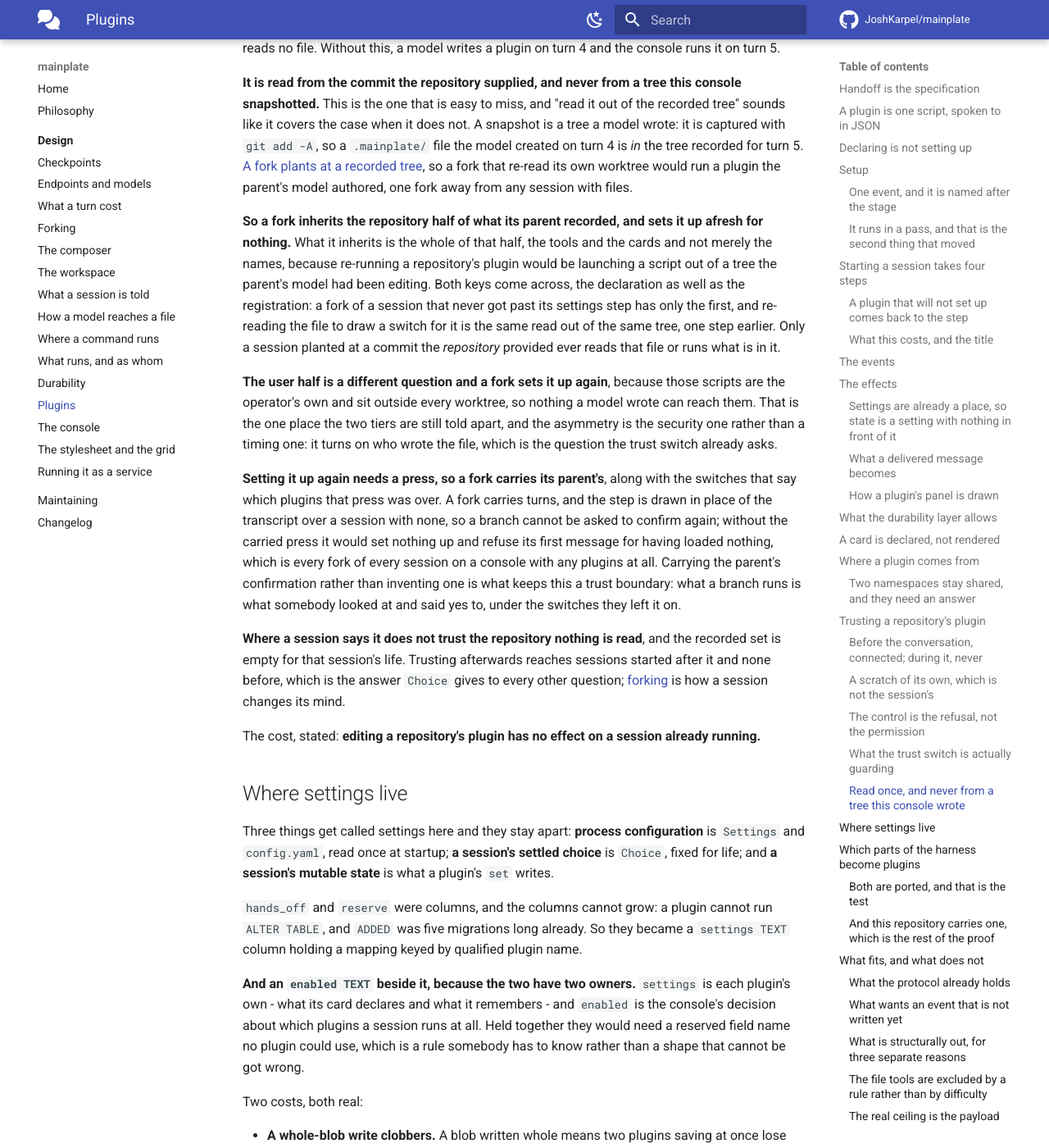
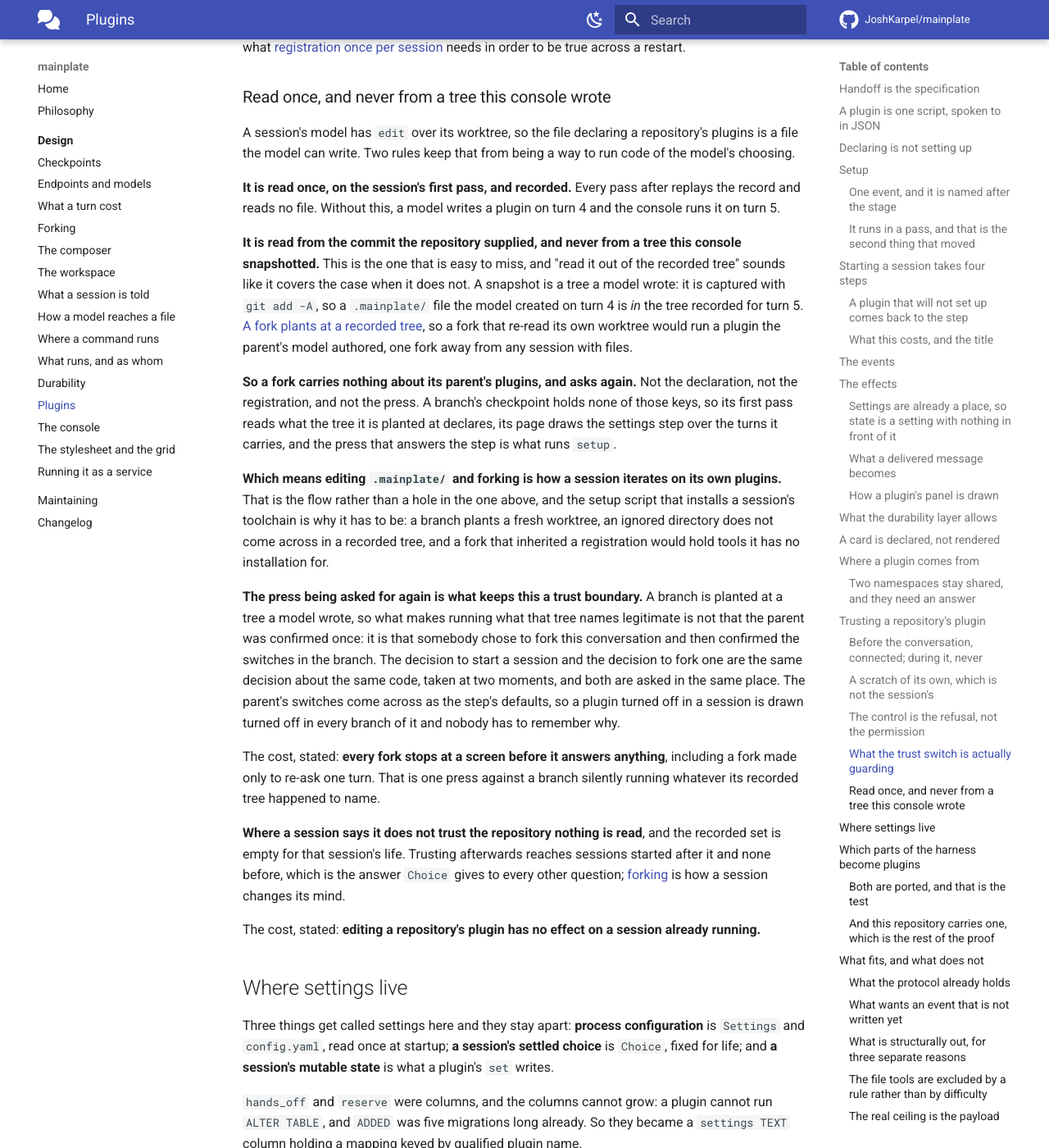
Before and after one commit to JoshKarpel/mainplate, an MkDocs documentation site: the page built from docs/design/plugins.md, in a window 1280 px wide and 1400 px high, scrolled down 21957 px. Shown: the whole window at 82% size. Built offline with MkDocs 1.6.1 and Material for MkDocs 9.7.7, drawn with Linux system fonts in a browser that asks for light colours; comment, search, counter and statistics services are not loaded; some of the changed text lies outside the part shown.

Commit message:
revise setup

```diff
--- a/docs/design/plugins.md
+++ b/docs/design/plugins.md
@@ -197,17 +197,16 @@ has pressed anything*.
 **And two more beside them, `plugins:declared:console` and `plugins:declared:repository`**, holding
 what was read out of files before any of it ran. Four keys rather than two because the two questions
 have different answers at different moments: between them a session is on its settings step, with a
-declaration to draw switches from and no registration at all. They split by tier on the same rule and
-for the same reason, so a fork inherits the repository's declaration as well as its registration - a
-fork of a session that never got past its step has only the first, and re-reading the file to draw a
-switch would be the same read out of the same model-written tree, one step earlier.
+declaration to draw switches from and no registration at all. They split by tier because the tiers
+are read from different places and one of them can fail on its own, not because a fork treats them
+differently: [a fork carries none of the
+four](#read-once-and-never-from-a-tree-this-console-wrote).
 
 **Forking is how a conversation picks up an edited plugin**, and that is the existing answer rather
-than a new one: a fork is a session, so it sets the operator's plugins up afresh, and the way to
-carry work across a plugin change is the control that already carries it across a change of model or
-a change of mind. A repository's plugin is [the exception and cannot be reloaded that
-way](#read-once-and-never-from-a-tree-this-console-wrote); a fresh session is what picks one of
-those up.
+than a new one: a fork is a session, so it declares and sets up from scratch, and the way to carry
+work across a plugin change is the control that already carries it across a change of model or a
+change of mind. A repository's plugin is [no exception and is picked up the same
+way](#read-once-and-never-from-a-tree-this-console-wrote), out of the tree the branch is planted at.
 
 There is deliberately no reload that reaches a *running* session. A set of tools that changed under
 a conversation would invalidate the prefix beneath it and leave the turns already recorded having
@@ -264,6 +263,15 @@ and its own note says an empty take raises and the pass comes back `Blocked` unt
 delivered. So "set up, then stop and wait" is `planting` moving above `opening_turn` in the loop,
 plus a session that is queued by `make_ready` rather than by a delivery. A session nobody types into
 holds no lease and no worker slot, because a blocked pass has released its claim.
+
+**A fork walks the same four steps with a message already in its inbox**, which is the one place the
+waiting is not `opening_turn`'s. A branch queues the turn it re-asks, so the pass at step 2 is handed
+that message instead of blocking on nothing, and finds no registration under it. It stops there
+having recorded *nothing*: no turn is answered, no refusal is written, and the page draws the step
+exactly as it would for a session nobody has typed into. The press at step 3 asks for the pass that
+picks the message up. A refusal recorded at that point, which is what used to happen on the argument
+that the message box is on the far side of the step, would have made every branch with something to
+re-ask a session saying it could not be answered.
 
 **Step 4 is a pass rather than the press, and this is the one that changed.** An earlier build ran
 the whole thing in the request handler, on the argument that describing was a handful of short-lived
@@ -815,8 +823,9 @@ which trains somebody to answer without reading.
 
 So it is recorded **per session, on the `Choice`**, settled before the first message and fixed for
 its life like everything else there - and changing your mind is [`fork`](forking.md), which is the
-answer this console gives to every other question about a session's terms. A fork inherits it, since
-a fork inherits the repository half of what its parent registered rather than reading any file again.
+answer this console gives to every other question about a session's terms. A fork carries it on the
+`Choice` it inherits, so a branch of a session that trusts its repository reads that repository's
+declaration again and a branch of one that does not still reads nothing.
 
 **Asked blind, in the picker.** [The worker clones and a request handler never
 does](workspace.md#where-a-repository-comes-from), so when somebody picks a repository there is no
@@ -879,26 +888,28 @@ like it covers the case when it does not. A snapshot is a tree a model wrote: it
 its own worktree would run a plugin the parent's model authored, one fork away from any session with
 files.
 
-**So a fork inherits the repository half of what its parent recorded, and sets it up afresh for
-nothing.** What it inherits is the whole of that half, the tools and the cards and not merely the
-names, because re-running a repository's plugin would be launching a script out of a tree the
-parent's model had been editing. Both keys come across, the declaration as well as the registration:
-a fork of a session that never got past its settings step has only the first, and re-reading the file
-to draw a switch for it is the same read out of the same tree, one step earlier. Only a session
-planted at a commit the *repository* provided ever reads that file or runs what is in it.
+**So a fork carries nothing about its parent's plugins, and asks again.** Not the declaration, not
+the registration, and not the press. A branch's checkpoint holds none of those keys, so its first
+pass reads what the tree it is planted at declares, its page draws the settings step over the turns
+it carries, and the press that answers the step is what runs `setup`.
 
-**The user half is a different question and a fork sets it up again**, because those scripts are the
-operator's own and sit outside every worktree, so nothing a model wrote can reach them. That is the
-one place the two tiers are still told apart, and the asymmetry is the security one rather than a
-timing one: it turns on who wrote the file, which is the question the trust switch already asks.
+**Which means editing `.mainplate/` and forking is how a session iterates on its own plugins.** That
+is the flow rather than a hole in the one above, and the setup script that installs a session's
+toolchain is why it has to be: a branch plants a fresh worktree, an ignored directory does not come
+across in a recorded tree, and a fork that inherited a registration would hold tools it has no
+installation for.
 
-**Setting it up again needs a press, so a fork carries its parent's**, along with the switches that
-say which plugins that press was over. A fork carries turns, and the step is drawn in place of the
-transcript over a session with none, so a branch cannot be asked to confirm again; without the
-carried press it would set nothing up and refuse its first message for having loaded nothing, which
-is every fork of every session on a console with any plugins at all. Carrying the parent's
-confirmation rather than inventing one is what keeps this a trust boundary: what a branch runs is
-what somebody looked at and said yes to, under the switches they left it on.
+**The press being asked for again is what keeps this a trust boundary.** A branch is planted at a
+tree a model wrote, so what makes running what that tree names legitimate is not that the parent was
+confirmed once: it is that somebody chose to fork this conversation and then confirmed the switches
+in the branch. The decision to start a session and the decision to fork one are the same decision
+about the same code, taken at two moments, and both are asked in the same place. The parent's
+switches come across as the step's defaults, so a plugin turned off in a session is drawn turned off
+in every branch of it and nobody has to remember why.
+
+The cost, stated: **every fork stops at a screen before it answers anything**, including a fork made
+only to re-ask one turn. That is one press against a branch silently running whatever its recorded
+tree happened to name.
 
 **Where a session says it does not trust the repository nothing is read**, and the recorded set is
 empty for that session's life. Trusting afterwards reaches sessions started after it and none before,
```
Also changed, not shown: CHANGELOG.md (+8 -2 lines), README.md (+5 -0 lines), docs/design/forking.md (+27 -18 lines), src/mainplate/plugins/AGENTS.md (+8 -4 lines), 11 other files.
